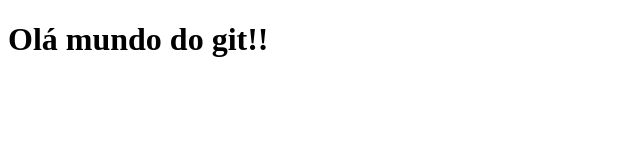
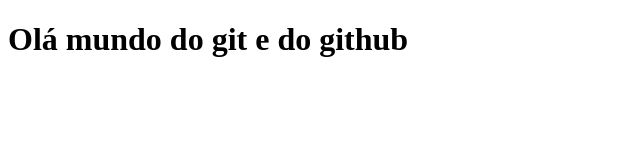
Before and after one commit to davibarbosadev/aula-de-git, a plain HTML site: page index.html in a window 1280 px wide. Shown: the whole page, without its empty margins (0-640 px from the left). Drawn offline with Linux system fonts and the light colour scheme.

Commit message:
Adicionamos o github

```diff
--- a/index.html
+++ b/index.html
@@ -7,7 +7,7 @@
     <title>Aprendendo Git</title>
 </head>
 <body>
-    <h1>Olá mundo do git!!</h1>
+    <h1>Olá mundo do git e do github</h1>
     <script src="./js/index.js"></script>
 </body>
 </html>
```
